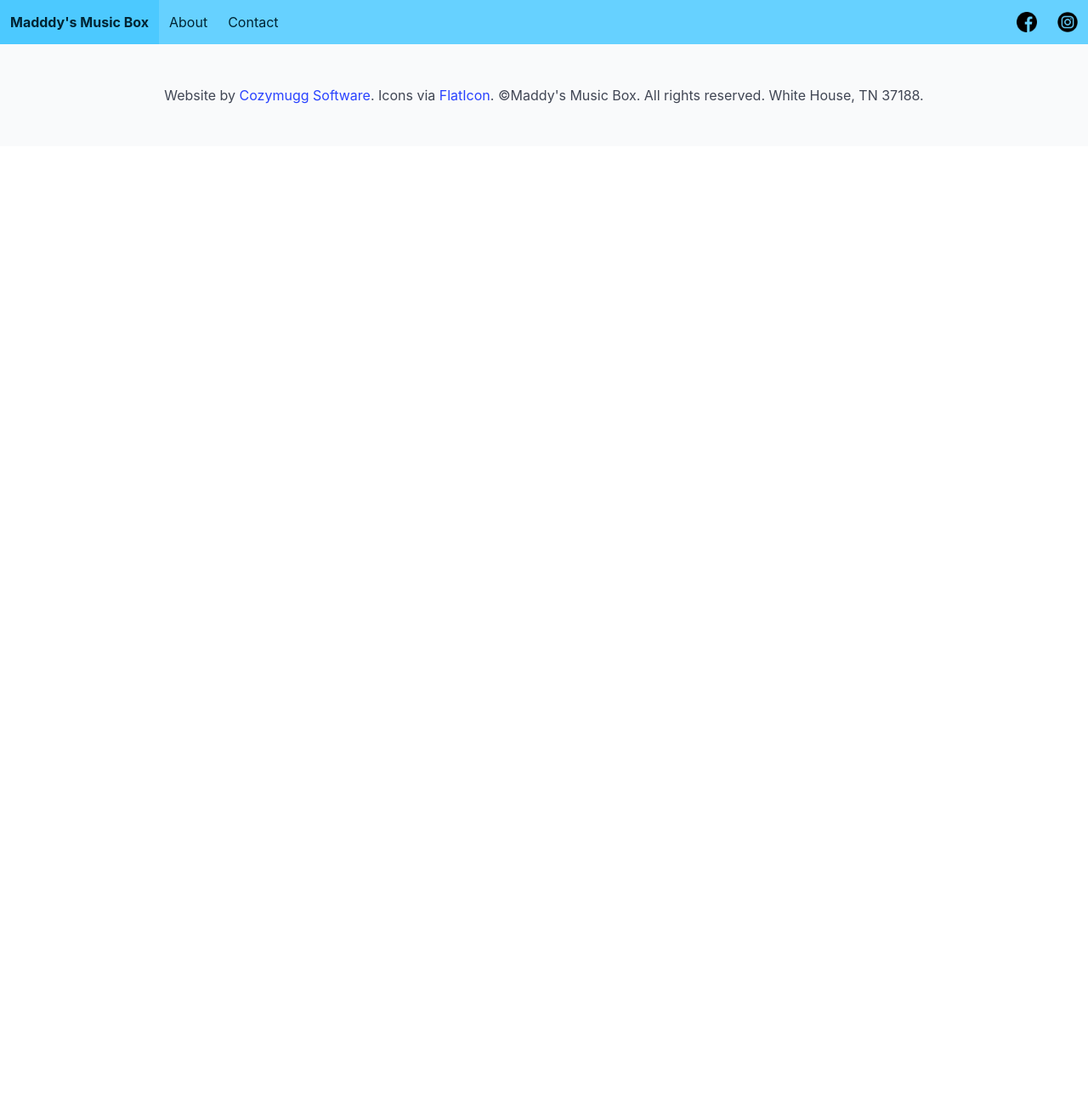
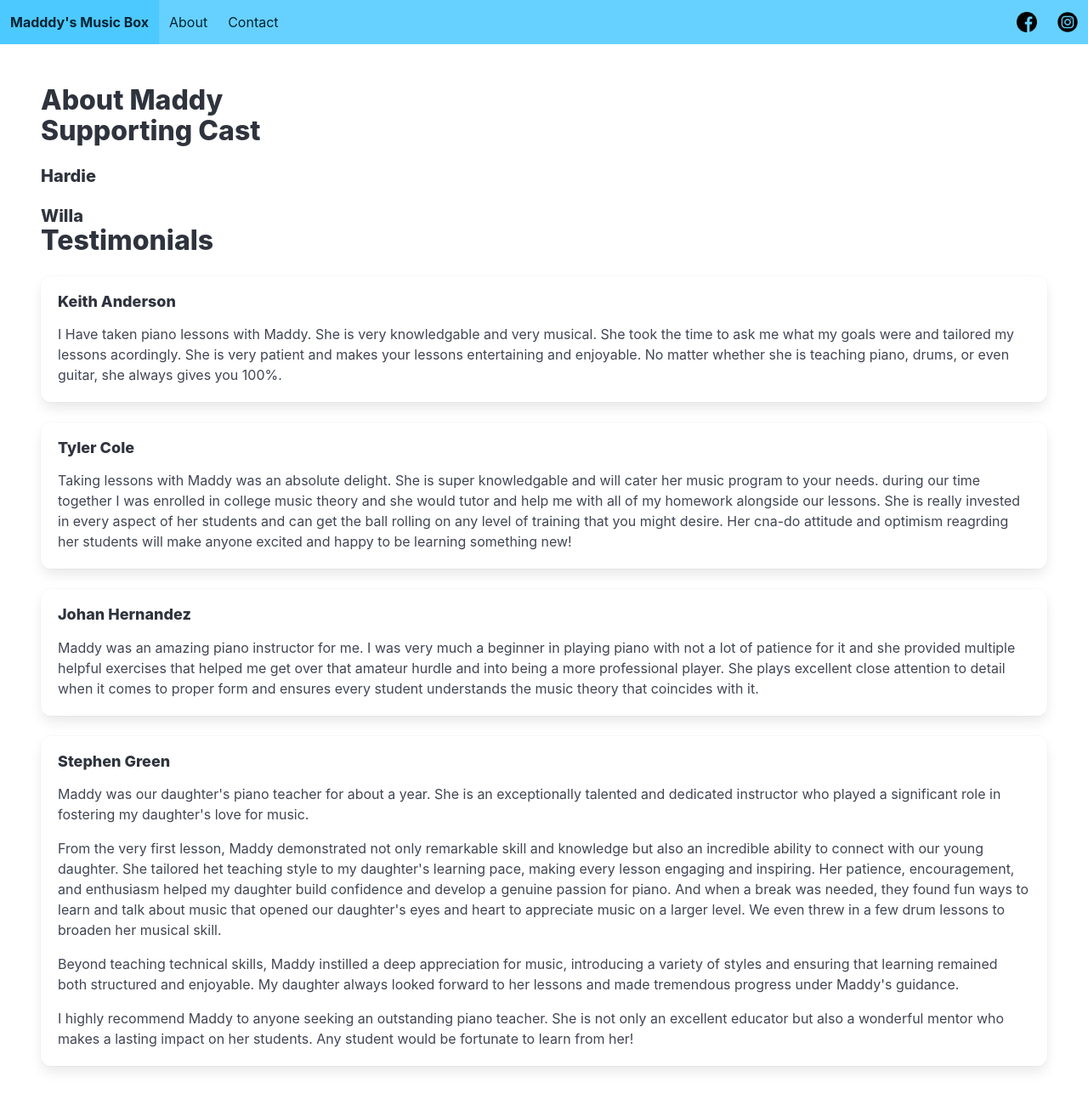
Before and after one commit to HardieParham/Maddys-Music-Box-Site, a website built with Vite: page frontend/about.html in a window 1280 px wide. Shown: the top 1300 px of the page at 85% size. Before the commit the page ends 800 px from the top, so only its background shows below. Built offline with nearby package versions, Linux system fonts and the light colour scheme.

Commit message:
updated testimonials

```diff
--- a/frontend/about.html
+++ b/frontend/about.html
@@ -21,8 +21,8 @@
             </div>
             <div id="navbarBasicExample" class="navbar-menu">
                 <div class="navbar-start">
-                    <a href="about.html" class="navbar-item">About</a>
-                    <a href="contact.html" class="navbar-item">Contact</a>
+                    <a href="about" class="navbar-item">About</a>
+                    <a href="contact" class="navbar-item">Contact</a>
                 </div>
                 <div class="navbar-end">
                     <a href="#" class="navbar-item">
@@ -40,6 +40,57 @@
         </nav>
 
 
+        <section class="section">
+            <div class="block">
+                <p class="title is-3">About Maddy</p>
+            </div>
+
+            <div class="block">
+                <p class="title is-3">Supporting Cast</p>
+
+                <p class="title is-5">Hardie</p>
+                <p class="title is-5">Willa</p>
+
+            </div>
+
+
+            <div class="block" id="testimonials">
+                <p class="title is-3">Testimonials</p>
+
+                <div class="box">
+                    <div class="content">
+                        <h5>Keith Anderson</h5>
+                        <p>I Have taken piano lessons with Maddy. She is very knowledgable and very musical. She took the time to ask me what my goals were and tailored my lessons acordingly. She is very patient and makes your lessons entertaining and enjoyable. No matter whether she is teaching piano, drums, or even guitar, she always gives you 100%.</p>
+                    </div>
+                </div>
+
+                <div class="box">
+                    <div class="content">
+                        <h5>Tyler Cole</h5>
+                        <p>Taking lessons with Maddy was an absolute delight. She is super knowledgable and will cater her music program to your needs. during our time together I was enrolled in college music theory and she would tutor and help me with all of my homework alongside our lessons. She is really invested in every aspect of her students and can get the ball rolling on any level of training that you might desire. Her cna-do attitude and optimism reagrding her students will make anyone excited and happy to be learning something new!</p>
+                    </div>
+                </div>
+                <div class="box">
+                    <div class="content">
+                        <h5>Johan Hernandez</h5>
+                        <p>Maddy was an amazing piano instructor for me. I was very much a beginner in playing piano with not a lot of patience for it and she provided multiple helpful exercises that helped me get over that amateur hurdle and into being a more professional player. She plays excellent close attention to detail when it comes to proper form and ensures every student understands the music theory that coincides with it.</p>
+                    </div>
+                </div>
+                <div class="box">
+                    <div class="content">
+                        <h5>Stephen Green</h5>
+                        <p>Maddy was our daughter's piano teacher for about a year. She is an exceptionally talented and dedicated instructor who played a significant role in fostering my daughter's love for music.</p>
+                        <p>From the very first lesson, Maddy demonstrated not only remarkable skill and knowledge but also an incredible ability to connect with our young daughter. She tailored het teaching style to my daughter's learning pace, making every lesson engaging and inspiring. Her patience, encouragement, and enthusiasm helped my daughter build confidence and develop a genuine passion for piano. And when a break was needed, they found fun ways to learn and talk about music that opened our daughter's eyes and heart to appreciate music on a larger level. We even threw in a few drum lessons to broaden her musical skill.</p>
+                        <p>Beyond teaching technical skills, Maddy instilled a deep appreciation for music, introducing a variety of styles and ensuring that learning remained both structured and enjoyable. My daughter always looked forward to her lessons and made tremendous progress under Maddy's guidance.</p>
+                        <p>I highly recommend Maddy to anyone seeking an outstanding piano teacher. She is not only an excellent educator but also a wonderful mentor who makes a lasting impact on her students. Any student would be fortunate to learn from her!</p>
+                    </div>
+                </div>
+
+            </div>
+
+
+        </section>
+
 
         <footer class="footer">
             <div class="content has-text-centered">
```
Also changed, not shown: frontend/contact.html (+2 -2 lines), frontend/index.html (+4 -4 lines).
